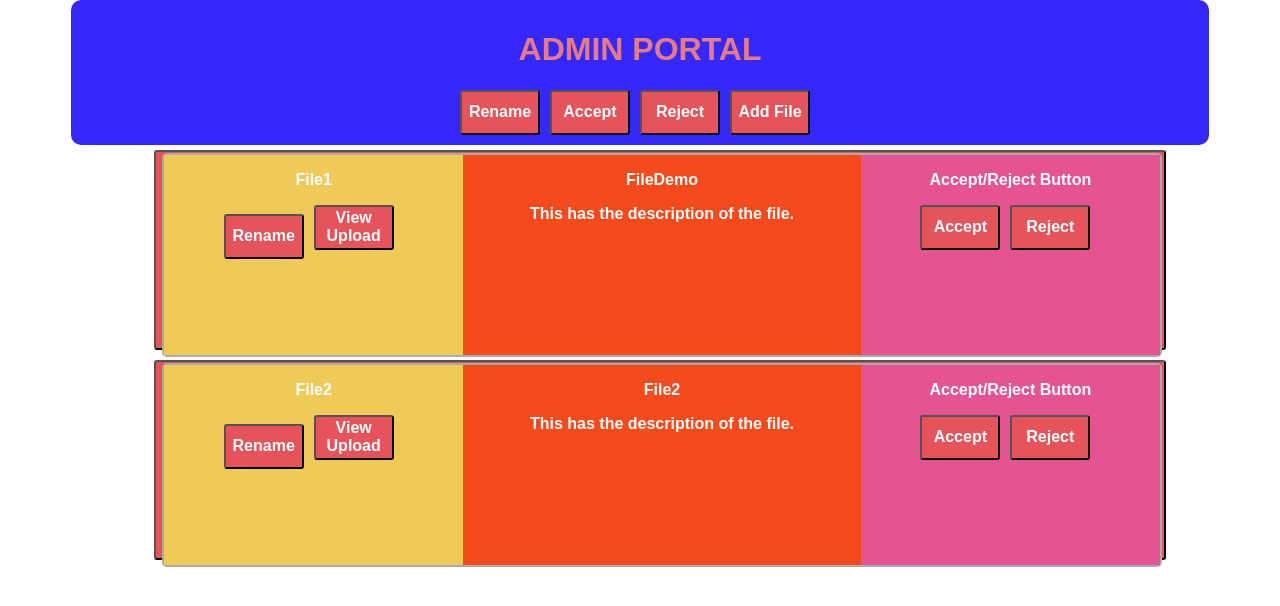
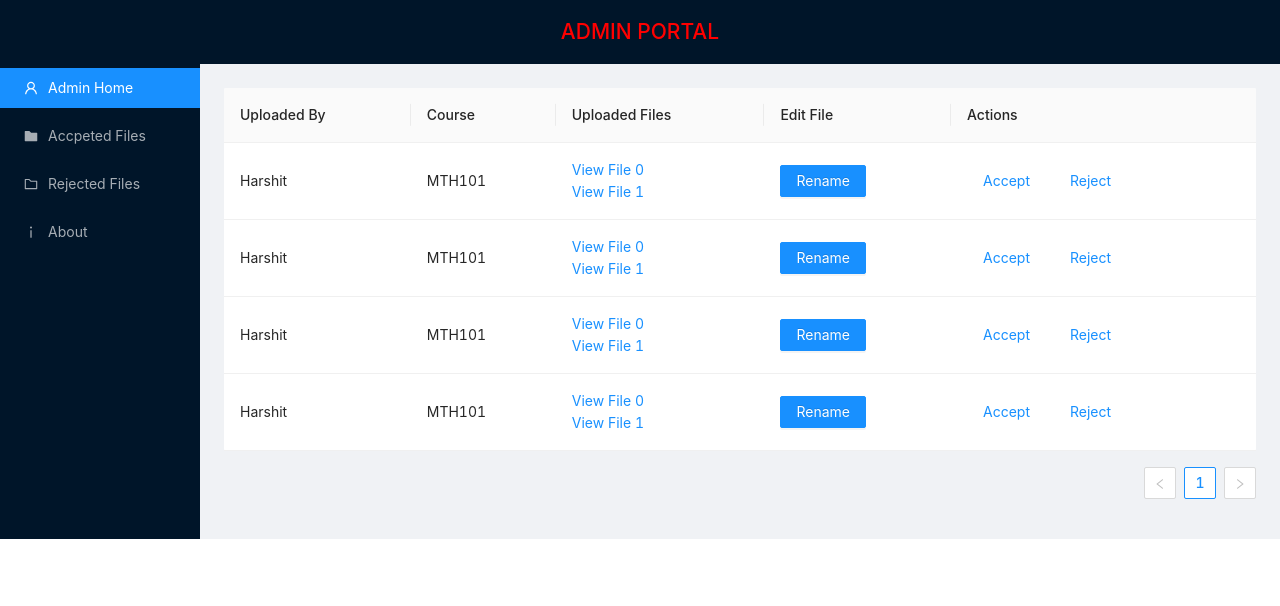
Before and after one commit to jaynarw/silver-dms-client, a React (Create React App) app: page / in a window 1280 px wide. Shown: the top 606 px of the page. Built offline with nearby package versions, Linux system fonts and the light colour scheme.

Commit message:
added antd

```diff
--- a/package.json
+++ b/package.json
@@ -6,7 +6,9 @@
     "@testing-library/jest-dom": "^5.11.4",
     "@testing-library/react": "^11.1.0",
     "@testing-library/user-event": "^12.1.10",
+    "antd": "^4.16.0",
     "react": "^17.0.2",
+    "react-anime": "^4.0.4",
     "react-dom": "^17.0.2",
     "react-scripts": "4.0.3",
     "web-vitals": "^1.0.1"
--- a/public/index.html
+++ b/public/index.html
@@ -26,15 +26,15 @@
     -->
     <title>React App</title>
   </head>
-  <header class ='top' >
+  <!--<header class ='top' >
     <h1 id = 'heading'>ADMIN  PORTAL</h1>
     <div id='toolbar'>
-      <!--This toolbar will be rendered by React JS-->
+      <This toolbar will be rendered by React JS
     </div>
   </header>
   <div id='name_input'>
-    <!--This is a dev test to rename a file-->
-  </div>
+    <!--This is a dev test to rename a file
+  </div>-->
   <body>
     <noscript>You need to enable JavaScript to run this app.</noscript>
     <div id="root"></div>
--- a/src/admin.css
+++ b/src/admin.css
@@ -48,7 +48,7 @@
     background-color: #F54A1B;
     height: inherit;
     size: 20px;
-
+    overflow-y: scroll;
 }
 .decide{
     width:30%;
@@ -59,7 +59,7 @@
     background-color: #E65393;
     size:25px;
 }
-button{
+/* button{
     width: 80px;
     height: 45px;
     background-color:#E6535A;
@@ -68,7 +68,7 @@ button{
     font-weight: bold;
     border-radius: 3px;
     margin-right: 10px;
-}
+} */
 #lnewname{
     color: white;
     size:20px;
--- a/src/admin.js
+++ b/src/admin.js
@@ -3,7 +3,8 @@ import React from 'react';
 import ReactDOM from 'react-dom'
 import Toolbar from './components/Toolbar';
 import { LeftMenu, RightMenu, FileMenu } from './components/Menu';
-
+import {Layout, Input} from "antd";
+import "antd/dist/antd.css";
 /*function FileOptions(props){
     const options = (
         <div id = 'general-options'>
@@ -22,10 +23,27 @@ class Box extends React.Component{
     constructor(props){
         super(props);
         this.state={
-            fileArray:[{name:'FileDemo',size:23},{name:'File2',size:3,desc:'This file has some contents for getting A grade'}],
+            fileArray:[],
             fileSelected:false,
 
         };
+    }
+    componentDidMount(){
+        fetch("http://localhost:5000/data")
+            .then(res=>res.json())
+            .then(
+                (result)=>{
+                    this.setState({
+                        fileArray:result.uploaded_files,
+                    });
+                },
+                (error)=>{
+                    this.setState({
+                        fileArray:[{name:'file1',desc:'desc1'}],
+                    });
+                }
+
+            )
     }
 
     handleRenameClick2(i){
@@ -36,8 +54,8 @@ class Box extends React.Component{
                 Enter New Name
             </h3>
             <form>
-                <input type="text" onChange={null} value={this.state.fileArray[i].name}/>
-                <input type= "submit" onChange={null} value={'Change'}/>
+                <Input type="text" onChange={null} value={this.state.fileArray[i].name}/>
+                <Input type= "submit" onChange={null} value={'Change'}/>
             </form>
 
             </div>
@@ -107,14 +125,18 @@ class Box extends React.Component{
         );
         const farr = this.state.fileArray.slice();
         const listItems = farr.map((file)=>
-            <li><FileMenu name={file.name}
+            <li><FileMenu name={file.Course}
+                            link={file.Link}
                           fileNumber={farr.indexOf(file)}
                          onAcceptClick={()=>this.handleAcceptClick(farr.indexOf(file))}
                          onRenameClick={()=>this.handleRenameClick2(farr.indexOf(file))}
             />
             </li>)
         return (
-            <ul id='files'>{listItems}</ul>
+            <Layout>
+                <ul id='files'>{listItems}</ul>
+            </Layout>
+
         );
     }
 }
--- a/src/components/Menu/index.js
+++ b/src/components/Menu/index.js
@@ -1,4 +1,7 @@
 import React from 'react';
+import {Button, Input } from "antd";
+import "antd/dist/antd.css";
+
 
 class LeftMenu extends React.Component{
   constructor(props){
@@ -32,14 +35,14 @@ class LeftMenu extends React.Component{
       const menu = !this.state.editing?(
           <div>
               <p>{this.state.Name[this.props.fileNumber]}</p>
-              <button onClick={this.handleRenameClick}>{this.props.button1}</button>
-              <button >{this.props.button2}</button>
+              <Button onClick={this.handleRenameClick}>{this.props.button1}</Button>
+              <Button >{this.props.button2}</Button>
           </div>
       ):(
           <div>
               <label for = "new_name">Enter new name: </label>
-              <input minLength={1} id="new_name"type="text" value={this.state.Name[this.props.fileNumber]} onChange={this.handleChangeNameClick}/>
-              <button onClick={this.handleChangeClick}>Change Name</button>
+              <Input minLength={1} id="new_name"type="text" value={this.state.Name[this.props.fileNumber]} onChange={this.handleChangeNameClick}/>
+              <Button onClick={this.handleChangeClick}>Change Name</Button>
           </div>
       );
       return(
@@ -67,7 +70,7 @@ class FileMenu extends React.Component{
   }
   render(){
       const fileBox = (
-          <button id='file_info'>
+          <Button id='file_info'>
           <div class='encloser'>
 
               <div class ='foption' id="left">
@@ -75,7 +78,7 @@ class FileMenu extends React.Component{
               </div>
               <div class = 'fdesc'>
                   <p>{this.props.name}</p>
-                  <p>This has the description of the file.</p>
+                  <p>{this.props.link}</p>
               </div>
               <div class='decide' id = 'right'>
                   <p>Accept/Reject Button</p>
@@ -84,7 +87,7 @@ class FileMenu extends React.Component{
               </div>
 
           </div>
-          </button>
+          </Button>
       );
       return (
           fileBox
--- a/src/components/Toolbar.jsx
+++ b/src/components/Toolbar.jsx
@@ -1,5 +1,6 @@
 import React from 'react';
-
+import {Button} from "antd";
+import "antd/dist/antd.css"
 function Toolbar(props) {
   if (props.fileEdit) {
     const tools = (
@@ -7,10 +8,10 @@ function Toolbar(props) {
         <form>
           <label for='newname' id='lnewname'>Enter New Name:</label>
           <input id='newname' name={'newname'} type={'text'} />
-          <button id='change' onClick={(e) => {
+          <Button id='change' type = "default" onClick={(e) => {
             e.preventDefault();
             props.onChangeClick(e);
-          }}>Change</button>
+          }}>Change</Button>
         </form>
 
       </div>
@@ -19,10 +20,10 @@ function Toolbar(props) {
   }
   const tools = (
     <div>
-      <button id='rename' onClick={props.onRenameClick}>Rename</button>
-      <button id='accept'>Accept</button>
-      <button id='reject'>Reject</button>
-      <button id='addfle' onClick={props.onAddClick} >Add File</button>
+      <Button  type = "ghost" id='rename' onClick={props.onRenameClick}>Rename</Button>
+      <Button type = "dashed" id='accept'>Accept</Button>
+      <Button type = "link" id='reject'>Reject</Button>
+      <Button type = "text" id='addfle' onClick={props.onAddClick} >Add File</Button>
     </div>
   );
   return tools;
--- a/src/index.css
+++ b/src/index.css
@@ -14,23 +14,9 @@
     margin-top: 5px;
   }
 }
-.top{
-  text-align: center;
-  width:90%;
-  margin: 0px auto;
-  background-color: #3528FF;
-  padding: 10px 0px;
-  border-radius: 10px;
-  animation-name: topSlider;
-  animation-duration: 0.5s;
-  animation-delay: 0s;
 
 
-}
-#toolbar{
-  margin:0px auto;
-}
-#heading{
+/* #heading{
   size: 50px;
   font-family: Arial, Helvetica, sans-serif;
   color: #F3F1FF;
@@ -41,15 +27,15 @@
   animation-iteration-count: infinite;
   animation-delay: 0s;
 
-}
-.stick{
+} */
+/* .stick{
   position: fixed;
 }
 #name_input{
   position: absolute;
   margin-left: 10px;
 
-}
+} */
 body {
   margin-top: 0px;
   font-family: -apple-system, BlinkMacSystemFont, 'Segoe UI', 'Roboto', 'Oxygen',
--- a/src/index.js
+++ b/src/index.js
@@ -3,9 +3,14 @@ import ReactDOM from 'react-dom';
 import './index.css';
 import Box from './admin.js'
 import App from './App.js'
+import HomePage from './updComponents/home/adminHome.js';
+
+
+
+
 ReactDOM.render(
   <React.StrictMode>
-    <Box />
+    <HomePage />
   </React.StrictMode>,
   document.getElementById('root')
 );
--- /dev/null
+++ b/src/updComponents/home/FileViewer.js
@@ -0,0 +1,92 @@
+import React from 'react';
+import {Table, Space, Button} from "antd";
+import "antd/dist/antd.css";
+class FileContainer extends React.Component{
+    constructor(props){
+        super(props);
+        this.state={
+            fileArray:[
+                {
+
+                    providerName:'Harshit',
+                    course:'MTH101',
+                    files:['file1','file2'],
+                    editing:false,
+
+                },
+                {
+
+                    providerName:'Harshit',
+                    course:'MTH101',
+                    files:['file1','file2'],
+                    editing:false,
+                },
+                {
+
+                    providerName:'Harshit',
+                    course:'MTH101',
+                    files:['file1','file2'],
+                    editing:false,
+                },
+                {
+
+                    providerName:'Harshit',
+                    course:'MTH101',
+                    files:['file1','file2'],
+                    editing:false,
+                },
+
+            ],
+        };
+    }
+    render(){
+        const columns=[
+            {
+                title: 'Uploaded By',
+                dataIndex:'providerName',
+                key:'name',
+
+            },
+            {
+                title: 'Course',
+                dataIndex:'course',
+                key:'course',
+            },
+            {
+                title:'Uploaded Files',
+                dataIndex:'files',
+                key:'files',
+                render:(files) => files.map((file, index)=>
+                    <li><a href={file}>View File {index}</a></li>
+                ),
+            },
+            {
+                title:'Edit File',
+                dataIndex:'edit-file',
+                key:'edit-file',
+                render:()=>(
+                    <Button type="primary">Rename</Button>
+                ),
+            },
+            {
+                title:'Actions',
+                dataIndex:'actions',
+                key:'actions',
+                render:()=>(
+                    <Space size="small">
+                        <Button type="link" >Accept</Button>
+                        <Button type="link">Reject</Button>
+                    </Space>
+                ),
+
+            },
+        ];
+
+
+
+        return(
+            <Table columns={columns} dataSource={this.state.fileArray}/>
+        );
+    }
+}
+export default FileContainer;
--- /dev/null
+++ b/src/updComponents/home/adminHome.js
@@ -0,0 +1,53 @@
+import React from 'react';
+import {Button, Input,Layout,Menu,Breadcrumb} from "antd";
+import "antd/dist/antd.css";
+import {UserOutlined, FolderFilled, FolderOutlined, InfoOutlined} from "@ant-design/icons";
+import ReactDOM from 'react-dom';
+import FileContainer from './FileViewer';
+const {Content, Header, Sider} = Layout;
+function HomePage(){
+    return(
+        <Layout>
+            <Header className="header" >
+                <h1 className="portal-name" style={{color:'red',
+                                                    textDecoration:'Uppercase',
+                                                    textAlign:'center',
+                                                    textTransform:'uppercase'
+                                                    }}>
+                    Admin Portal
+                </h1>
+
+            </Header>
+            <Layout>
+                <Sider className="sub-pages">
+                    <Menu
+                        theme="dark"
+                        mode="inline"
+                        defaultSelectedKeys={['item1']}
+                        style={{height:'100%', borderRight:0}}
+                    >
+                        <Menu.Item key="item1" icon={<UserOutlined/>} > Admin Home </Menu.Item>
+                        <Menu.Item key="item2" icon ={<FolderFilled/>}> Accpeted Files </Menu.Item>
+                        <Menu.Item key="item3" icon={<FolderOutlined/>} > Rejected Files </Menu.Item>
+                        <Menu.Item key="item4" icon={<InfoOutlined/>}> About </Menu.Item>
+                    </Menu>
+                </Sider>
+                <Layout>
+                    <Content
+                        className='main-content'
+                        style={{
+                            padding:24,
+                            margin:0,
+                            minHeight:280,
+                        }}
+                    >
+                        <FileContainer/>
+
+                    </Content>
+                </Layout>
+            </Layout>
+
+        </Layout>
+    );
+}
+export default HomePage;
```
Also changed, not shown: 2 other files (tests, documents, lock files or other folders).
